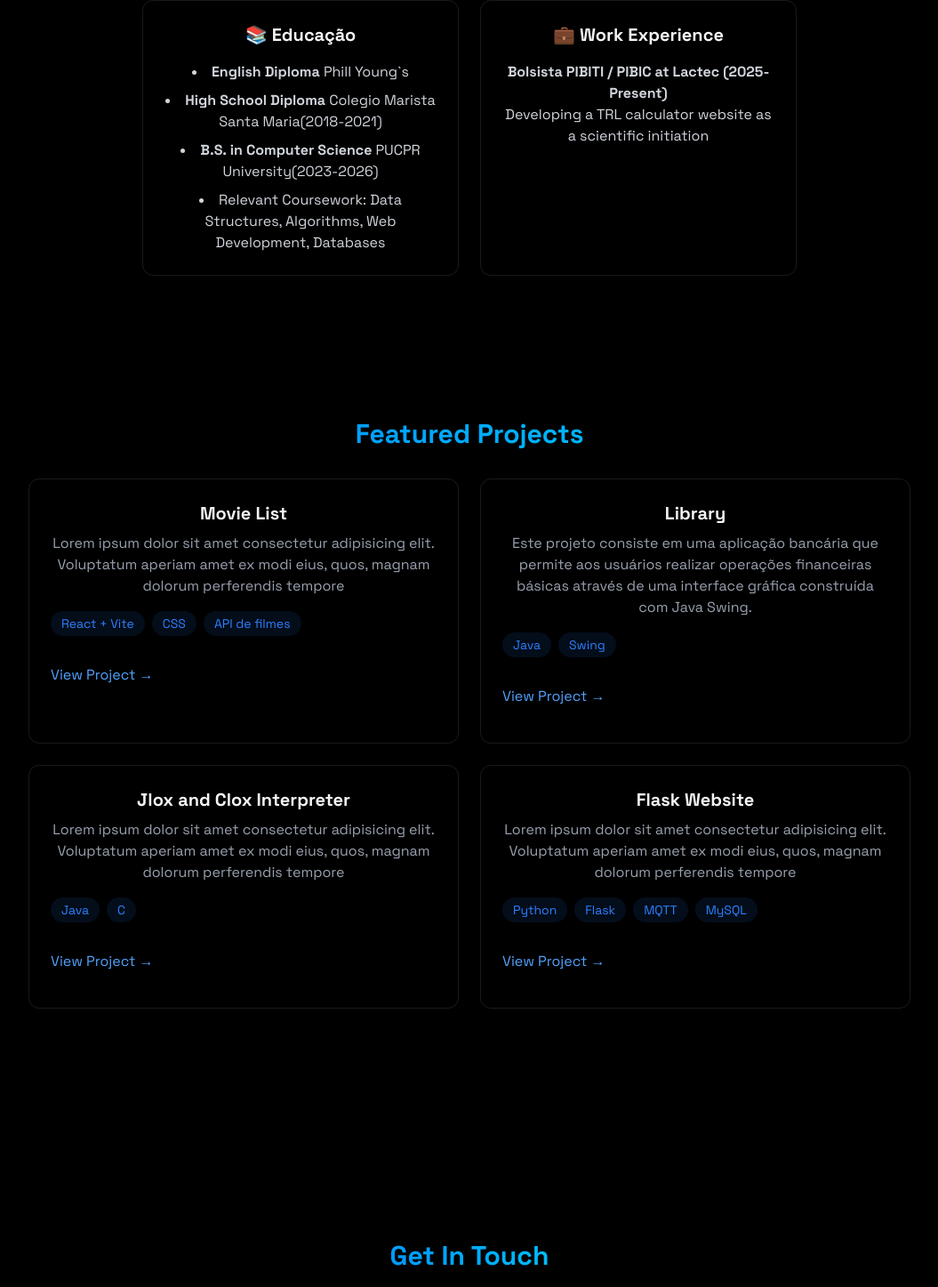
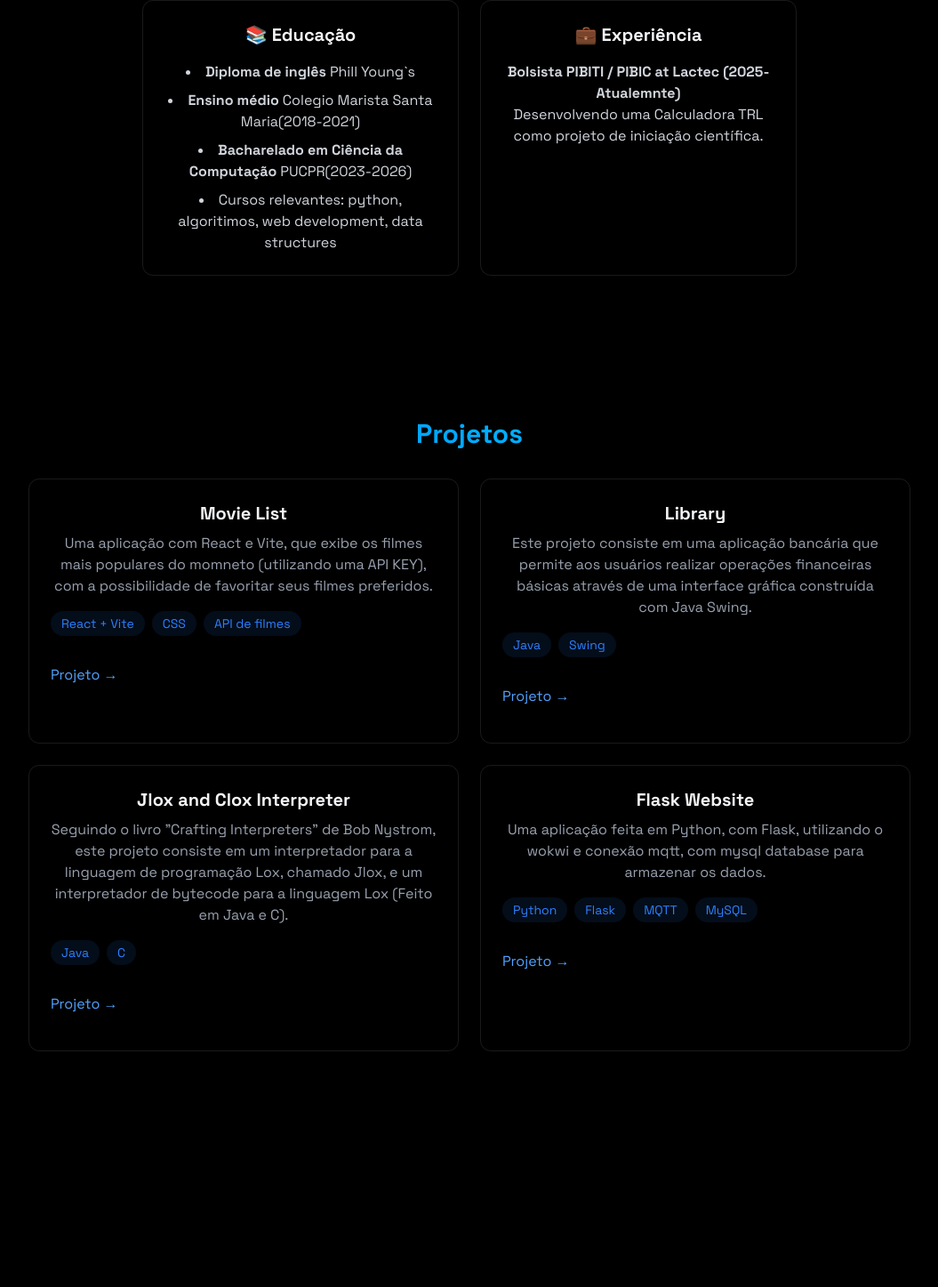
Before and after one commit to giuseppefilippin/Portfolio, a React (Vite) app: page / in a window 1280 px wide. Shown: the part 1438-2885 px from the top of the page at 89% size, without its empty margins (112-1167 px from the left). Built offline with nearby package versions, Linux system fonts and the light colour scheme.

Commit message:
traduzindo para portugues

```diff
--- a/src/components/sections/About.jsx
+++ b/src/components/sections/About.jsx
@@ -68,33 +68,30 @@ export const About = () => {
               <h3 className="text-xl font-bold mb-4"> 📚 Educação </h3>
               <ul className="list-disc list-inside text-gray-300 space-y-2">
                 <li>
-                  <strong>English Diploma</strong> Phill Young`s
+                  <strong>Diploma de inglês</strong> Phill Young`s
                 </li>
                 <li>
-                  <strong>High School Diploma</strong> Colegio Marista Santa
+                  <strong>Ensino médio</strong> Colegio Marista Santa
                   Maria(2018-2021)
                 </li>
                 <li>
-                  <strong>B.S. in Computer Science </strong> PUCPR
-                  University(2023-2026)
+                  <strong>Bacharelado em Ciência da Computação </strong> PUCPR(2023-2026)
                 </li>
                 <li>
-                  Relevant Coursework: Data Structures, Algorithms, Web
-                  Development, Databases
+                  Cursos relevantes: python, algoritimos, web development, data structures
                 </li>
               </ul>
             </div>
             <div className="p-6 rounded-xl border-white/10 border hover:-translate-y-1 transition-all">
-              <h3 className="text-xl font-bold mb-4"> 💼 Work Experience </h3>
+              <h3 className="text-xl font-bold mb-4"> 💼 Experiência </h3>
               <div className="space-y-4 text-gray-300">
                 {/* copiar a Div abaixo para adicionar futuras work experience */}
                 <div>
                   <h4 className="font-bold">
-                    Bolsista PIBITI / PIBIC at Lactec (2025-Present)
+                    Bolsista PIBITI / PIBIC at Lactec (2025-Atualemnte)
                   </h4>
                   <p>
-                    Developing a TRL calculator website as a scientific
-                    initiation
+                    Desenvolvendo uma Calculadora TRL como projeto de iniciação científica.
                   </p>
                 </div>
               </div>
--- a/src/components/sections/Contact.jsx
+++ b/src/components/sections/Contact.jsx
@@ -35,7 +35,7 @@ export const Contact = () => {
         <div className="px-4 w-full min-w-[300px] md:w-[500px] sm:w-2/3 p-6">
           <h2 className="text-3xl font-bold mb-8 bg-gradient-to-r from-blue-500 to-cyan-400 bg-clip-text text-transparent text-center">
             {" "}
-            Get In Touch
+            Entre em contato
           </h2>
           <form className="space-y-6" onSubmit={handleSubmit}>
             <div className="relative">
@@ -46,7 +46,7 @@ export const Contact = () => {
                 required
                 value={formData.name}
                 className="w-full bg-white/5 border border-white/10 rounded px-4 py-3 text-white transition focus:outline-none focus:border-blue-500 focus:bg-blue-500/5"
-                placeholder="Name..."
+                placeholder="Nome..."
                 onChange={(e) =>
                   setFormData({ ...formData, name: e.target.value })
                 }
@@ -61,7 +61,7 @@ export const Contact = () => {
                 required
                 value={formData.email}
                 className="w-full bg-white/5 border border-white/10 rounded px-4 py-3 text-white transition focus:outline-none focus:border-blue-500 focus:bg-blue-500/5"
-                placeholder="example@gmail.com"
+                placeholder="exemplo@gmail.com"
                 onChange={(e) =>
                   setFormData({ ...formData, email: e.target.value })
                 }
@@ -76,7 +76,7 @@ export const Contact = () => {
                 rows={5}
                 value={formData.message}
                 className="w-full bg-white/5 border border-white/10 rounded px-4 py-3 text-white transition focus:outline-none focus:border-blue-500 focus:bg-blue-500/5"
-                placeholder="Your Message..."
+                placeholder="Sua mensagem..."
                 onChange={(e) =>
                   setFormData({ ...formData, message: e.target.value })
                 }
@@ -87,7 +87,7 @@ export const Contact = () => {
               type="submit"
               className="w-full bg-blue-500 text-white py-3 px-6 rounded font-medium transition relative overflow-hidden hover:-translate-y-0.5 hover:shadow-[0_0_15px_rgba(59,130,246,0.4)]"
             >
-              Send Message
+              Enviar Mensagem
             </button>
           </form>
         </div>
--- a/src/components/sections/Projects.jsx
+++ b/src/components/sections/Projects.jsx
@@ -9,16 +9,14 @@ export const Projects = () => {
       <RevealOnScroll>
         <div className="max-w-5xl mx-auto px-4">
           <h2 className="text-3xl font-bold mb-8 bg-gradient-to-r from-blue-500 to-cyan-400 bg-clip-text text-transparent text-center">
-            Featured Projects
+            Projetos
           </h2>
           <div className="grid grid-cols-1 md:grid-cols-2 gap-6">
             {/* copy and paste for futures projects*/}
             <div className="p-6 rounded-xl border border-white/10 hover:-translate-y-1 hover:border-blue-500/30 hover:shadow-[0_2px_8px_rgba(59, 130, 246, 0.1)] transition-all">
               <h3 className="text-xl font-bold mb-2">Movie List</h3>
               <p className="text-gray-400 mb-4">
-                Lorem ipsum dolor sit amet consectetur adipisicing elit.
-                Voluptatum aperiam amet ex modi eius, quos, magnam dolorum
-                perferendis tempore
+                Uma aplicação com React e Vite, que exibe os filmes mais populares do momneto (utilizando uma API KEY), com a possibilidade de favoritar seus filmes preferidos.
               </p>
               <div className="flex flex-wrap gap-2 mb-4">
                 {["React + Vite", "CSS", "API de filmes"].map((tech, key) => (
@@ -37,7 +35,7 @@ export const Projects = () => {
                   rel="noreferrer noopener"
                   className="text-blue-400 hover:text-blue-300 transition-colors my-4"
                 >
-                  View Project →
+                  Projeto →
                 </a>
               </div>
             </div>
@@ -66,7 +64,7 @@ export const Projects = () => {
                   rel="noreferrer noopener"
                   className="text-blue-400 hover:text-blue-300 transition-colors my-4"
                 >
-                  View Project →
+                  Projeto →
                 </a>
               </div>
             </div>
@@ -75,9 +73,10 @@ export const Projects = () => {
                 Jlox and Clox Interpreter
               </h3>
               <p className="text-gray-400 mb-4">
-                Lorem ipsum dolor sit amet consectetur adipisicing elit.
-                Voluptatum aperiam amet ex modi eius, quos, magnam dolorum
-                perferendis tempore
+                Seguindo o livro "Crafting Interpreters" de Bob Nystrom, este
+                projeto consiste em um interpretador para a linguagem de
+                programação Lox, chamado Jlox, e um interpretador de bytecode
+                para a linguagem Lox (Feito em Java e C).
               </p>
               <div className="flex flex-wrap gap-2 mb-4">
                 {["Java", "C"].map((tech, key) => (
@@ -96,16 +95,14 @@ export const Projects = () => {
                   rel="noreferrer noopener"
                   className="text-blue-400 hover:text-blue-300 transition-colors my-4"
                 >
-                  View Project →
+                  Projeto →
                 </a>
               </div>
             </div>
             <div className="p-6 rounded-xl border border-white/10 hover:-translate-y-1 hover:border-blue-500/30 hover:shadow-[0_2px_8px_rgba(59, 130, 246, 0.1)] transition-all">
               <h3 className="text-xl font-bold mb-2">Flask Website</h3>
               <p className="text-gray-400 mb-4">
-                Lorem ipsum dolor sit amet consectetur adipisicing elit.
-                Voluptatum aperiam amet ex modi eius, quos, magnam dolorum
-                perferendis tempore
+                Uma aplicação feita em Python, com Flask, utilizando o wokwi e conexão mqtt, com mysql database para armazenar os dados.
               </p>
               <div className="flex flex-wrap gap-2 mb-4">
                 {["Python", "Flask", "MQTT", "MySQL"].map((tech, key) => (
@@ -124,7 +121,7 @@ export const Projects = () => {
                   rel="noreferrer noopener"
                   className="text-blue-400 hover:text-blue-300 transition-colors my-4"
                 >
-                  View Project →
+                  Projeto →
                 </a>
               </div>
             </div>
```
